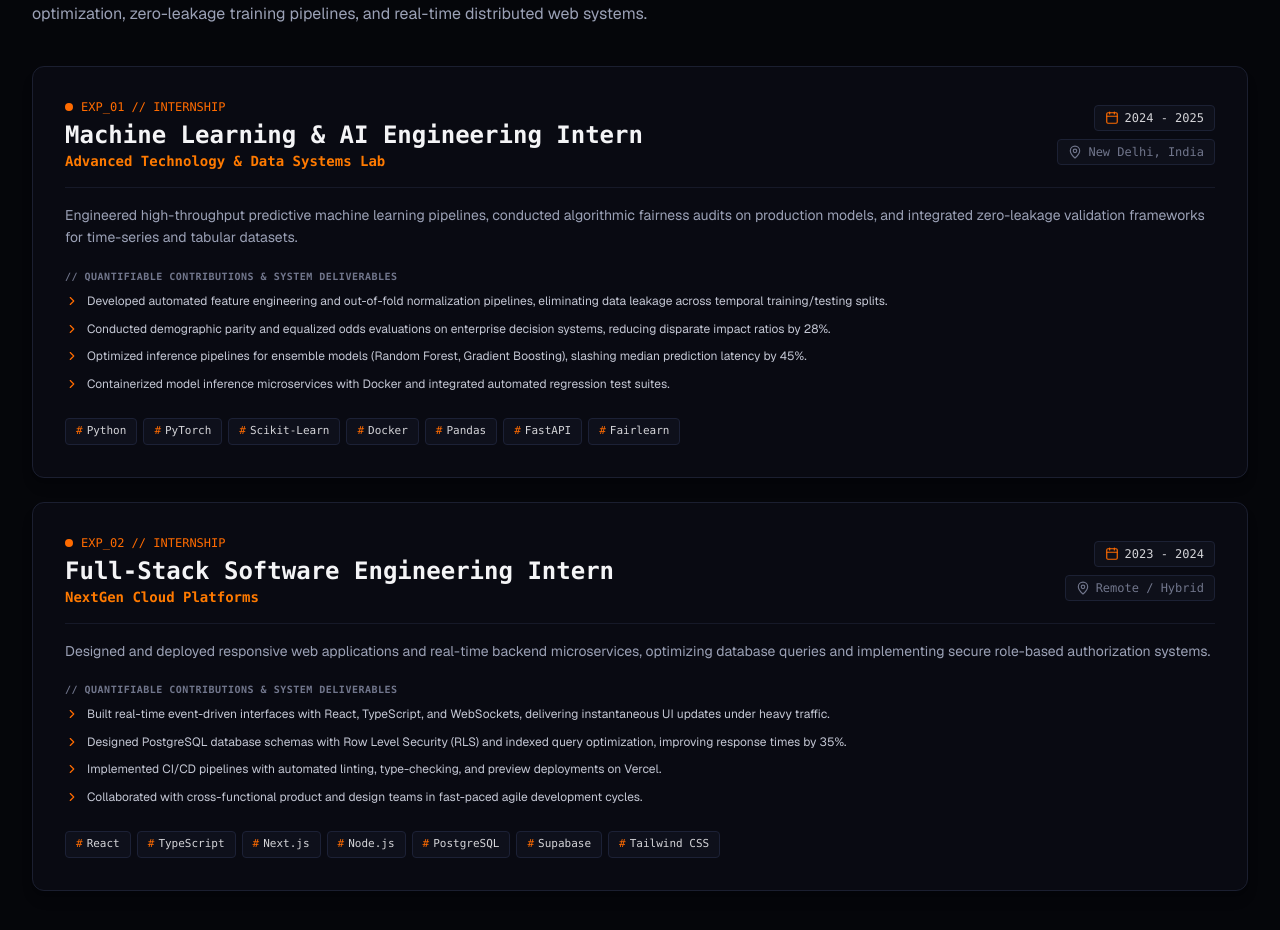
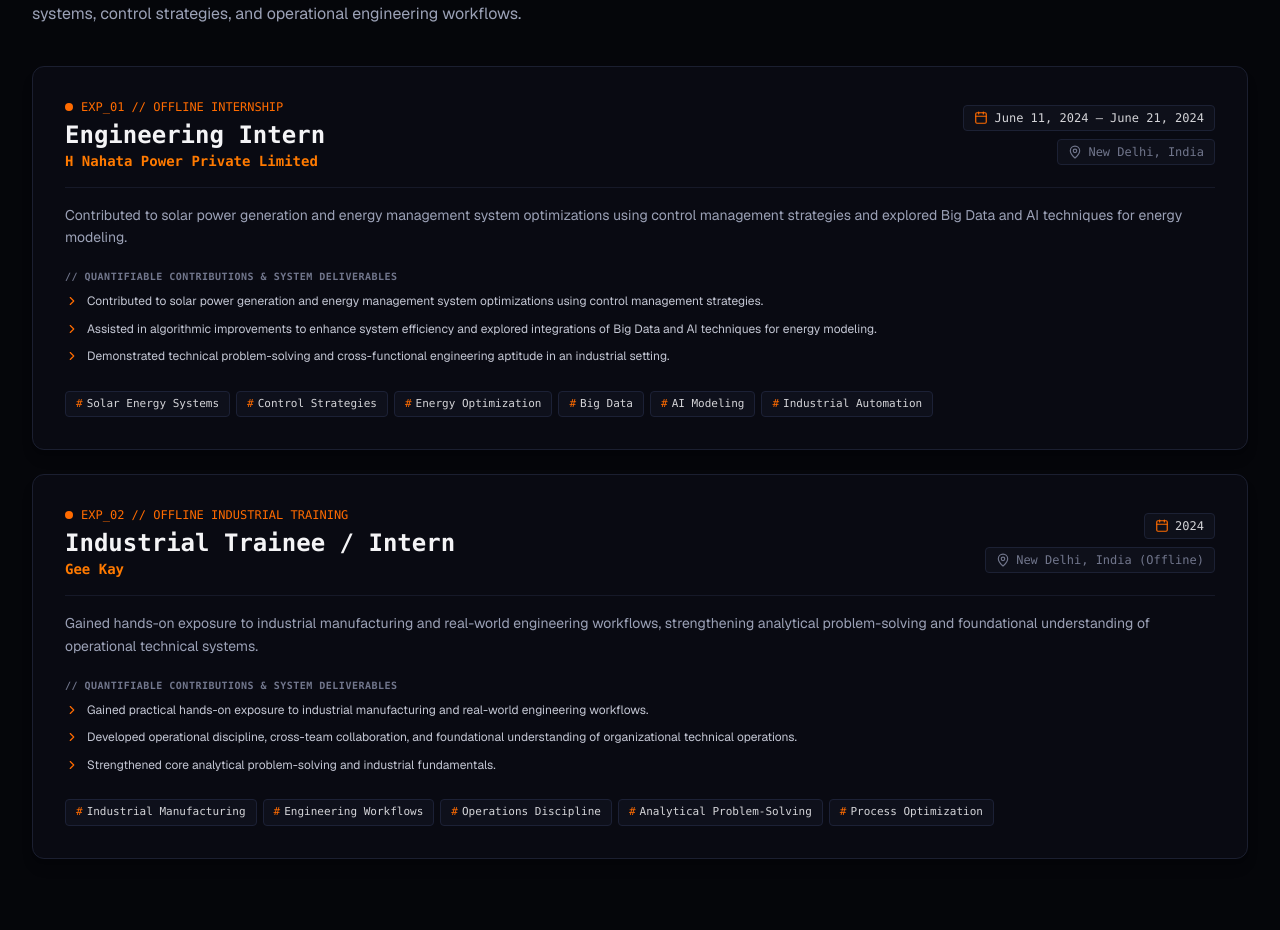
Before and after one commit to KabirChadha/Portfolio, a Next.js app: page / in a window 1280 px wide. Shown: the part 6167-7097 px from the top of the page. Built offline with nearby package versions, Linux system fonts and the light colour scheme.

Commit message:
fix: replace placeholder experience with genuine offline internships

```diff
--- a/src/components/ExperienceSection.tsx
+++ b/src/components/ExperienceSection.tsx
@@ -15,10 +15,10 @@ export const ExperienceSection: React.FC = () => {
             <span>// 04. ENGINEERING_EXPERIENCE</span>
           </div>
           <h2 className="text-3xl sm:text-4xl font-extrabold font-mono text-[#f4f4f6] tracking-tight">
-            INDUSTRY INTERNSHIPS & ROLES
+            OFFLINE ENGINEERING INTERNSHIPS
           </h2>
           <p className="text-sm sm:text-base text-[#9ba1b6] max-w-3xl">
-            Applied software engineering and machine learning roles focused on high-throughput model optimization, zero-leakage training pipelines, and real-time distributed web systems.
+            Hands-on industrial engineering and manufacturing internships focused on solar energy management systems, control strategies, and operational engineering workflows.
           </p>
         </div>
 
--- a/src/components/TerminalEmulator.tsx
+++ b/src/components/TerminalEmulator.tsx
@@ -157,15 +157,19 @@ export const TerminalEmulator: React.FC<TerminalEmulatorProps> = ({ isOpen, onCl
       case 'experience':
         outputNode = (
           <div className="space-y-2 text-xs">
-            <p className="text-[#ff6b00] font-bold">Internship & Engineering Experience:</p>
+            <p className="text-[#ff6b00] font-bold font-mono">OFFLINE INDUSTRIAL & ENGINEERING INTERNSHIPS:</p>
             {INTERNSHIP_EXPERIENCES.map((exp) => (
-              <div key={exp.id} className="p-2 rounded bg-[#0e101b] border border-[#1e2338]">
+              <div key={exp.id} className="p-2.5 rounded bg-[#0e101b] border border-[#1e2338] space-y-1">
                 <div className="flex items-center justify-between">
                   <span className="text-[#f4f4f6] font-semibold">{exp.role}</span>
-                  <span className="text-[10px] text-[#71768c]">{exp.period}</span>
+                  <span className="text-[10px] font-mono text-[#ff6b00]">{exp.period}</span>
                 </div>
-                <p className="text-[#ff6b00] text-[11px]">{exp.organization} ({exp.location})</p>
-                <p className="text-[#9ba1b6] text-[11px] mt-0.5">{exp.summary}</p>
+                <p className="text-[#ff7a00] text-[11px] font-mono">{exp.organization} — {exp.location}</p>
+                <ul className="text-[#9ba1b6] text-[11px] space-y-0.5 pl-2 border-l border-[#ff6b00]/30 mt-1">
+                  {exp.keyAchievements.map((item, idx) => (
+                    <li key={idx}>• {item}</li>
+                  ))}
+                </ul>
               </div>
             ))}
           </div>
--- a/src/data/portfolioData.ts
+++ b/src/data/portfolioData.ts
@@ -442,38 +442,36 @@ export const HACKATHON_WINS: HackathonWin[] = [
 
 export const INTERNSHIP_EXPERIENCES: InternshipExperience[] = [
   {
-    id: "ml-systems-intern",
-    role: "Machine Learning & AI Engineering Intern",
-    organization: "Advanced Technology & Data Systems Lab",
-    period: "2024 - 2025",
+    id: "h-nahata-power-intern",
+    role: "Engineering Intern",
+    organization: "H Nahata Power Private Limited",
+    period: "June 11, 2024 – June 21, 2024",
     location: "New Delhi, India",
-    type: "Internship",
+    type: "Offline Internship",
     summary:
-      "Engineered high-throughput predictive machine learning pipelines, conducted algorithmic fairness audits on production models, and integrated zero-leakage validation frameworks for time-series and tabular datasets.",
+      "Contributed to solar power generation and energy management system optimizations using control management strategies and explored Big Data and AI techniques for energy modeling.",
     keyAchievements: [
-      "Developed automated feature engineering and out-of-fold normalization pipelines, eliminating data leakage across temporal training/testing splits.",
-      "Conducted demographic parity and equalized odds evaluations on enterprise decision systems, reducing disparate impact ratios by 28%.",
-      "Optimized inference pipelines for ensemble models (Random Forest, Gradient Boosting), slashing median prediction latency by 45%.",
-      "Containerized model inference microservices with Docker and integrated automated regression test suites.",
+      "Contributed to solar power generation and energy management system optimizations using control management strategies.",
+      "Assisted in algorithmic improvements to enhance system efficiency and explored integrations of Big Data and AI techniques for energy modeling.",
+      "Demonstrated technical problem-solving and cross-functional engineering aptitude in an industrial setting.",
     ],
-    technologies: ["Python", "PyTorch", "Scikit-Learn", "Docker", "Pandas", "FastAPI", "Fairlearn"]
+    technologies: ["Solar Energy Systems", "Control Strategies", "Energy Optimization", "Big Data", "AI Modeling", "Industrial Automation"]
   },
   {
-    id: "fullstack-software-intern",
-    role: "Full-Stack Software Engineering Intern",
-    organization: "NextGen Cloud Platforms",
-    period: "2023 - 2024",
-    location: "Remote / Hybrid",
-    type: "Internship",
+    id: "gee-kay-industrial-intern",
+    role: "Industrial Trainee / Intern",
+    organization: "Gee Kay",
+    period: "2024",
+    location: "New Delhi, India (Offline)",
+    type: "Offline Industrial Training",
     summary:
-      "Designed and deployed responsive web applications and real-time backend microservices, optimizing database queries and implementing secure role-based authorization systems.",
+      "Gained hands-on exposure to industrial manufacturing and real-world engineering workflows, strengthening analytical problem-solving and foundational understanding of operational technical systems.",
     keyAchievements: [
-      "Built real-time event-driven interfaces with React, TypeScript, and WebSockets, delivering instantaneous UI updates under heavy traffic.",
-      "Designed PostgreSQL database schemas with Row Level Security (RLS) and indexed query optimization, improving response times by 35%.",
-      "Implemented CI/CD pipelines with automated linting, type-checking, and preview deployments on Vercel.",
-      "Collaborated with cross-functional product and design teams in fast-paced agile development cycles.",
+      "Gained practical hands-on exposure to industrial manufacturing and real-world engineering workflows.",
+      "Developed operational discipline, cross-team collaboration, and foundational understanding of organizational technical operations.",
+      "Strengthened core analytical problem-solving and industrial fundamentals.",
     ],
-    technologies: ["React", "TypeScript", "Next.js", "Node.js", "PostgreSQL", "Supabase", "Tailwind CSS"]
+    technologies: ["Industrial Manufacturing", "Engineering Workflows", "Operations Discipline", "Analytical Problem-Solving", "Process Optimization"]
   }
 ];
 
@@ -537,6 +535,7 @@ export const SKILL_GROUPS: SkillGroup[] = [
 export const TERMINAL_COMMANDS: Record<string, string> = {
   help: "Available commands:\n  whoami      - Display engineer credentials and summary\n  projects    - List all 4 production projects with metrics\n  paper       - Display published research on AI Bias and Fairness\n  hackathons  - Show hackathon victories and award highlights\n  experience  - List engineering internships and deliverables\n  skills      - Output full engineering skill matrix\n  stack       - Print core technical stack\n  contact     - Display contact channels and email\n  clear       - Clear terminal output\n  sudo hire   - Print hiring recommendation and instant contact",
   whoami: "Name: Kabir Singh Chadha\nRole: 2nd Year B.Tech CSE (AI/ML) @ SRMIST KTR, Chennai\nFocus: Intelligent Systems, Full-Stack Architecture, Ethical AI & Fairness\nPublished: 'Bias and Fairness in Artificial Intelligence: Methods and Mitigation Strategies'\nStatus: [ONLINE] Open for High-Impact Roles & Research",
+  experience: "1. H Nahata Power Private Limited (June 11, 2024 – June 21, 2024, New Delhi)\n   Role: Engineering Intern\n   • Solar power generation & energy management system optimizations\n   • Explored Big Data and AI techniques for energy modeling\n\n2. Gee Kay (2024, New Delhi)\n   Role: Industrial Trainee / Intern\n   • Industrial manufacturing and engineering workflows exposure\n   • Operational discipline, cross-team collaboration, and technical operations",
   stack: "FRONTEND & UI:       Next.js (App Router), React 19, TypeScript, Tailwind CSS, Lucide Icons\nBACKEND & APIS:      Python, FastAPI, Supabase (PostgreSQL, Realtime, RLS), Node.js, Streamlit\nMACHINE LEARNING/AI: Scikit-Learn, PyTorch, Ollama (LLaMA 3.2), Plotly, Pandas, NumPy\nSYSTEMS & TOOLS:     Git, Docker, Linux, C/C++, Embedded Microcontrollers",
   contact: "Email:    chadhakabir77@gmail.com\nGitHub:   https://github.com/KabirChadha (github.com/KabirChadha)\nLinkedIn: https://www.linkedin.com/in/kabir-singh-chadha-4b90a1363 (linkedin.com/in/kabir-singh-chadha)\nPaper:    https://doi.org/10.36676/jrps.v15.i3.1425\nLocation: New Delhi, India / Remote Available",
   "sudo hire": ">>> ACCESS GRANTED: HIGH-PRIORITY CANDIDATE <<<\nMatches requirements for: AI/ML Engineer, Full-Stack Architect, Quantitative Systems.\nDemonstrated capability in zero-leakage math pipelines, published academic research, and production hackathon wins.\nContact immediately: chadhakabir77@gmail.com"
```
